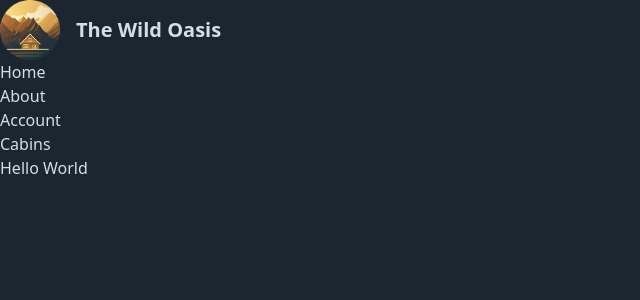
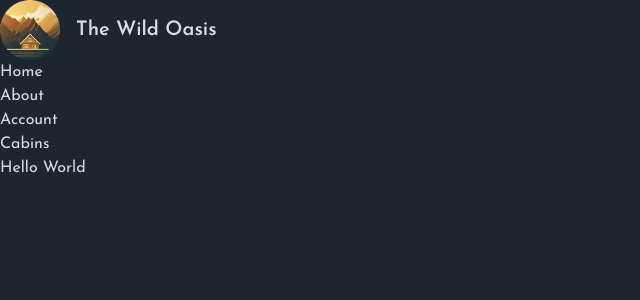
Before and after one commit to shakib97itis/the-wild-embrace-website, a Next.js app: page / in a window 1280 px wide. Shown: the top 300 px of the page, without its empty margins (0-640 px from the left). Built offline with nearby package versions, Linux system fonts and the light colour scheme.

Commit message:
Setup font

```diff
--- a/app/layout.js
+++ b/app/layout.js
@@ -1,6 +1,14 @@
+import {Josefin_Sans} from 'next/font/google';
+
 import '@/app/_styles/globals.css';
 import Logo from '@/app/_components/Logo';
 import Navigation from '@/app/_components/Navigation';
+
+const josefin = Josefin_Sans({
+  subsets: ['latin'],
+  display: 'swap',
+  variable: '--font-josefin-sans',
+});
 
 export const metadata = {
   title: {
@@ -14,7 +22,7 @@ export const metadata = {
 export default function RootLayout({children}) {
   return (
     <html lang="en">
-      <body className="bg-primary-900 text-primary-100">
+      <body className={`bg-primary-900 text-primary-100 ${josefin.className}`}>
         <header>
           <Logo />
           <Navigation />
```
